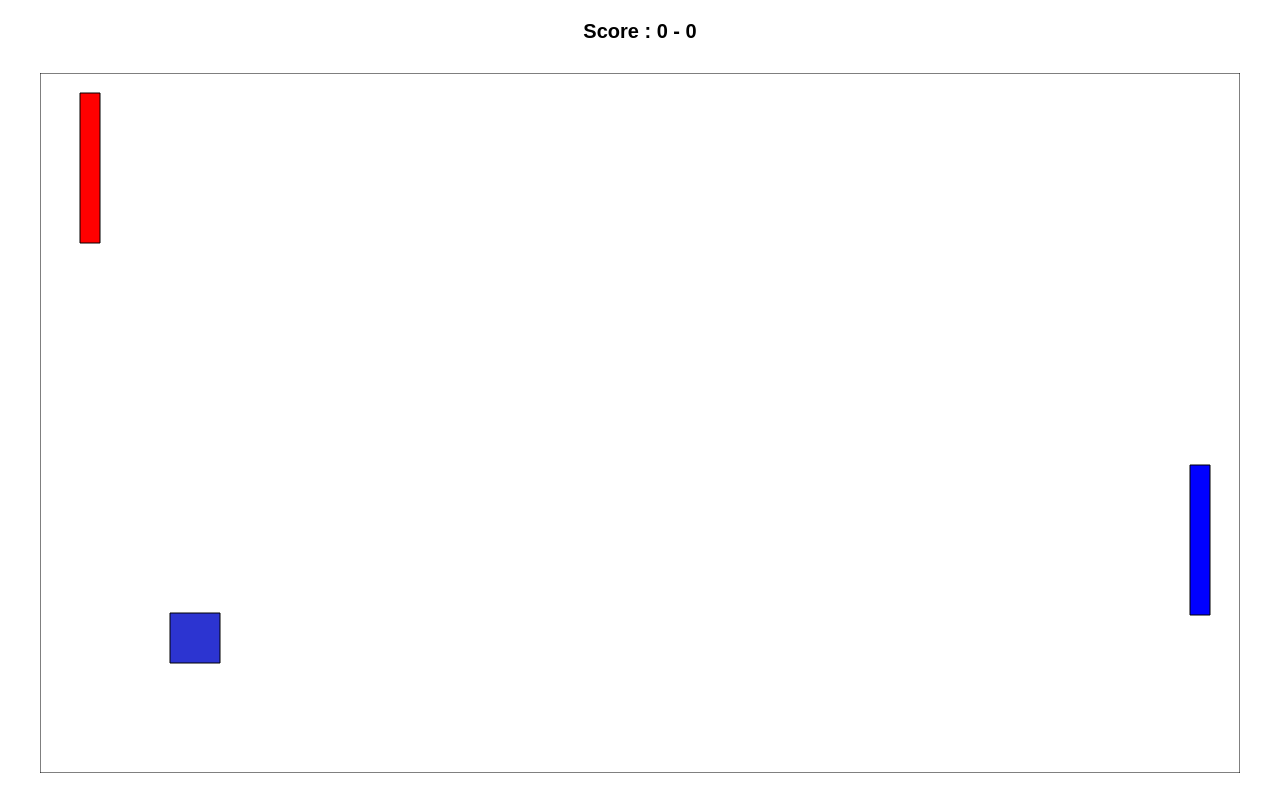
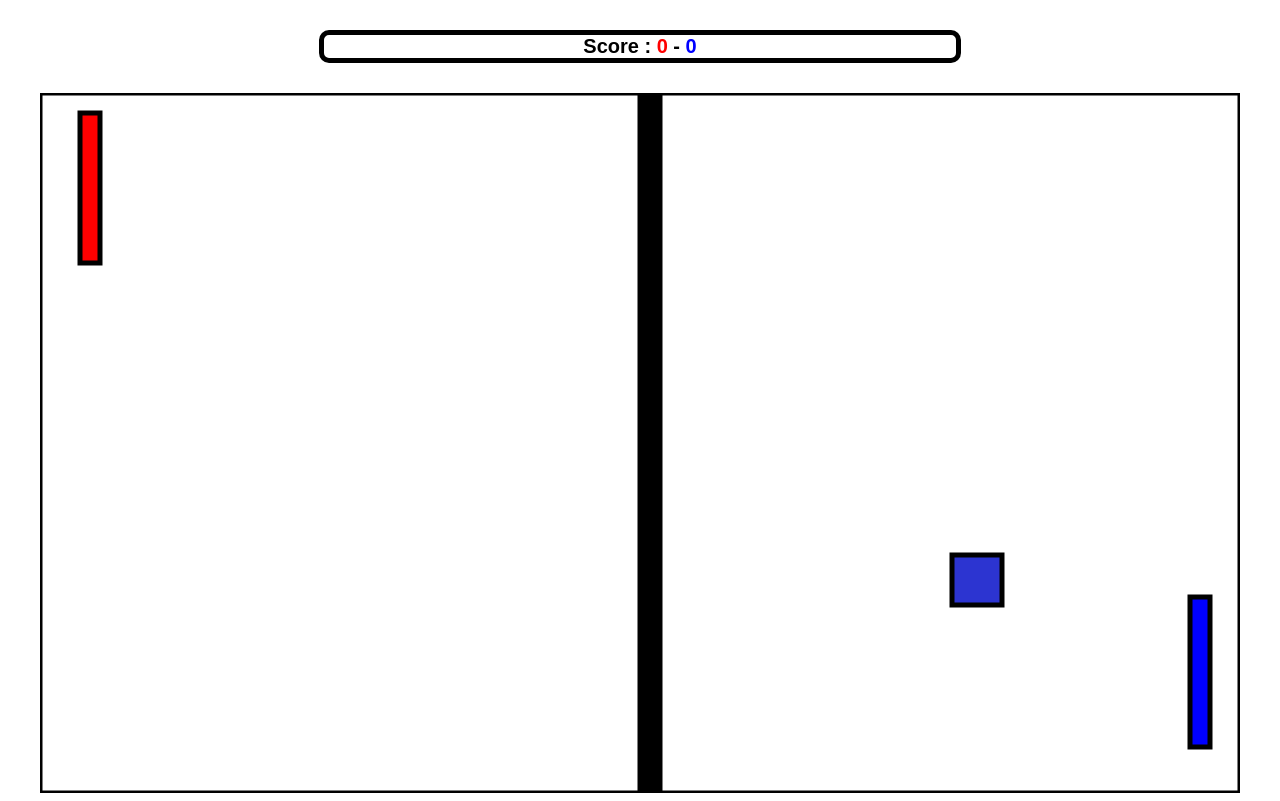
Before and after one commit to GreatBam/Bouncing_squares, a plain HTML site: page index.html in a window 1280 px wide. Drawn offline with Linux system fonts and the light colour scheme.

Commit message:
Game improvement

```diff
--- a/index.html
+++ b/index.html
@@ -4,7 +4,7 @@
     <meta charset="UTF-8">
     <meta http-equiv="X-UA-Compatible" content="IE=edge">
     <meta name="viewport" content="width=device-width, initial-scale=1.0">
-    <title>Document</title>
+    <title>Pong</title>
     <style>
         #canvas {
             margin-top: 30px;
@@ -19,6 +19,14 @@
             font-family: Arial, Helvetica, sans-serif;
             font-weight: bold;
             font-size: 20px;
+            border: 1px solid black;
+            border-radius: 10px;
+            border-width: 5px;
+            width: 50%;
+            margin-top: 30px;
+            display: block;
+            margin-left: auto;
+            margin-right: auto;
         }
     </style>
 </head>
--- a/js/main.js
+++ b/js/main.js
@@ -1,17 +1,22 @@
+// canvas
 const c = document.getElementById("canvas");
 const ctx = c.getContext("2d");
-const posx = Math.floor(Math.random()* 5)
-const posy = Math.floor(Math.random()* 5)
+
+// set variables
 let playerScoreId = document.getElementById("player1Score");
 let computerScoreId = document.getElementById("computerScore");
-
 let playerScore = 0;
 let computerScore = 0;
+let sharp = 5;
+let posX = (Math.floor(Math.random()*5) + 2);
+let posY = (Math.floor(Math.random()*5) + 2);
 
-const player1 = new Square(ctx, 40, 20, 20, 150, "red");
-const computer = new Square(ctx, 1150, 680, 20, 150, "blue");
-const ball = new Square(ctx, 600, 350, 50, 50, colorRNG());
+// create game objects
+const player1 = new Square(ctx, 40, 20, 20, 150, 0, 0, "red");
+const computer = new Square(ctx, 1150, 680, 20, 150, 0, 0, "blue");
+let ball = new Square(ctx, 600, 350, 50, 50, -posX, -posY, colorRNG());
 
+// random ball color
 function colorRNG() {
     let letter = "0123456789abcdef";
     let color = "#";
@@ -21,16 +26,27 @@ function colorRNG() {
     return color;
 }
 
+// screen refresh
 function clear () {
+    // background
     ctx.beginPath();
+    ctx.lineWidth = 5;
     ctx.rect(0, 0, 1200, 700);
     ctx.fillStyle = "white";
     ctx.strokeStyle = "black";
     ctx.fill();
     ctx.stroke();
 
+    // mid line
+    ctx.beginPath();
+    ctx.rect(600, 0, 20, 700);
+    ctx.fillStyle = "black";
+    ctx.strokeStyle = "black";
+    ctx.fill();
+    ctx.stroke();
 }
 
+// player 1 command
 function player1Move(e) {
     switch(e.keyCode) {
         // case 37:
@@ -48,61 +64,64 @@ function player1Move(e) {
     }
 }
 
-function computerMove(e) {
-    switch(e.keyCode) {
-        // case 65:
-        // computer.moveLeft();
-        // break;
-        case 87:
-        computer.moveUp();
-        break;
-        // case 68:
-        // computer.moveRight();
-        // break;
-        case 83:
-        computer.moveDown();
-        break;
-    }
-}
+// player 2 command
+// function player2Move(e) {
+//     switch(e.keyCode) {
+//         case 65:
+//         computer.moveLeft();
+//         break;
+//         case 87:
+//         computer.moveUp();
+//         break;
+//         case 68:
+//         computer.moveRight();
+//         break;
+//         case 83:
+//         computer.moveDown();
+//         break;
+//     }
+// }
 
+// ball collision detection
 function ballCollision() {
     if((ball.x + ball.w) > player1.x &&
         ball.x < (player1.x + player1.w) &&
         (ball.y + ball.h) > player1.y &&
-        ball.y < (player1.y + player1.h))
+        ball.y < (player1.y + player1.h)) {
         ball.directionx = ball.directionx * -1;
-    // if((ball.y + ball.h) > player1.y &&
-    //     ball.y < (player1.y + player1.h) &&
-    //     (ball.x + ball.h) > player1.x &&
-    //     ball.x < (player1.x + player1.w))
-    //     ball.directiony = ball.directiony;
+        ball.posX += 0.6;
+        ball.posY += 0.6;
+    }
     if((ball.x + ball.w) > computer.x &&
         (ball.y + ball.h) > computer.y &&
         ball.x < (computer.x + computer.w) &&
-        ball.y < (computer.y + computer.h))
+        ball.y < (computer.y + computer.h)) {
         ball.directionx = ball.directionx * -1;
-    // if((ball.y + ball.h) > computer.y &&
-    //     (ball.x + ball.h) > computer.x &&
-    //     ball.y < (computer.y + computer.h) &&
-    //     ball.x < (computer.x + computer.w))
-    //     ball.directiony = ball.directiony * -1;
+        ball.posX += 0.6;
+        ball.posY += 0.6;
+        sharp -= 1;
+    }
 }
 
+// computer ball tracking
 function ballTracker() {
-    if((computer.y + 2) > (ball.y + ball.h)) computer.y -= 8;
-    if(((computer.y + computer.h) - 2) < ball.y) computer.y += 8;
+    if((computer.y + sharp) > (ball.y + ball.h)) computer.y -= 8;
+    if(((computer.y + computer.h) - sharp) < ball.y) computer.y += 8;
 }
 
+// score
 function goal(width) {
+    posX = (Math.floor(Math.random()*5) + 2);
+    posY = (Math.floor(Math.random()*5) + 2);
     if((ball.x + ball.w) >= width) {
-        ball.x = 600;
-        ball.y = 350;
+        ball = new Square(ctx, 600, 350, 50, 50, -posX, -posY, colorRNG());
         playerScore += 1;
+        sharp = 5;
     }
     if(ball.x <= 0) {
-        ball.x = 600;
-        ball.y = 350;
+        ball = new Square(ctx, 600, 350, 50, 50, posX, posY, colorRNG());
         computerScore += 1;
+        sharp = 5;
     }
 }
 
@@ -113,12 +132,15 @@ function goal(width) {
 //     new Square(ctx, 30, 30, 50, 50, colorRNG())
 // ]
 
+// game loop
 setInterval(() => {
     clear();
+    playerScoreId.style.color = "red";
+    computerScoreId.style.color = "blue";
     playerScoreId.innerHTML = playerScore;
     computerScoreId.innerHTML = computerScore;
     window.addEventListener("keydown", player1Move, false);
-    window.addEventListener("keydown", computerMove, false);
+    // window.addEventListener("keydown", player2Move, false);
     player1.draw();
     computer.draw();
     ball.draw();
--- a/js/square.js
+++ b/js/square.js
@@ -1,12 +1,12 @@
 class Square {
-    constructor(ctx, x, y, w, h, fill) {
+    constructor(ctx, x, y, w, h, directionx, directiony, fill) {
         this.ctx = ctx;
         this.x = x;
         this.y = y;
         this.w = w;
         this.h = h;
-        this.directionx = 5;
-        this.directiony = 5;
+        this.directionx = directionx;
+        this.directiony = directiony;
         this.fill = fill;
     }
 
@@ -36,8 +36,8 @@ class Square {
     }
 
     ballBorderDetection(w, h) {
-        // if(this.x + this.w >= w) this.directionx = -this.directionx;
-        // if(this.x <= 0) this.directionx = -this.directionx;
+        if(this.x + this.w >= w) this.directionx = -this.directionx;
+        if(this.x <= 0) this.directionx = -this.directionx;
         if(this.y + this.h >= h) this.directiony = -this.directiony;
         if(this.y <= 0) this.directiony = -this.directiony;
     }
```
